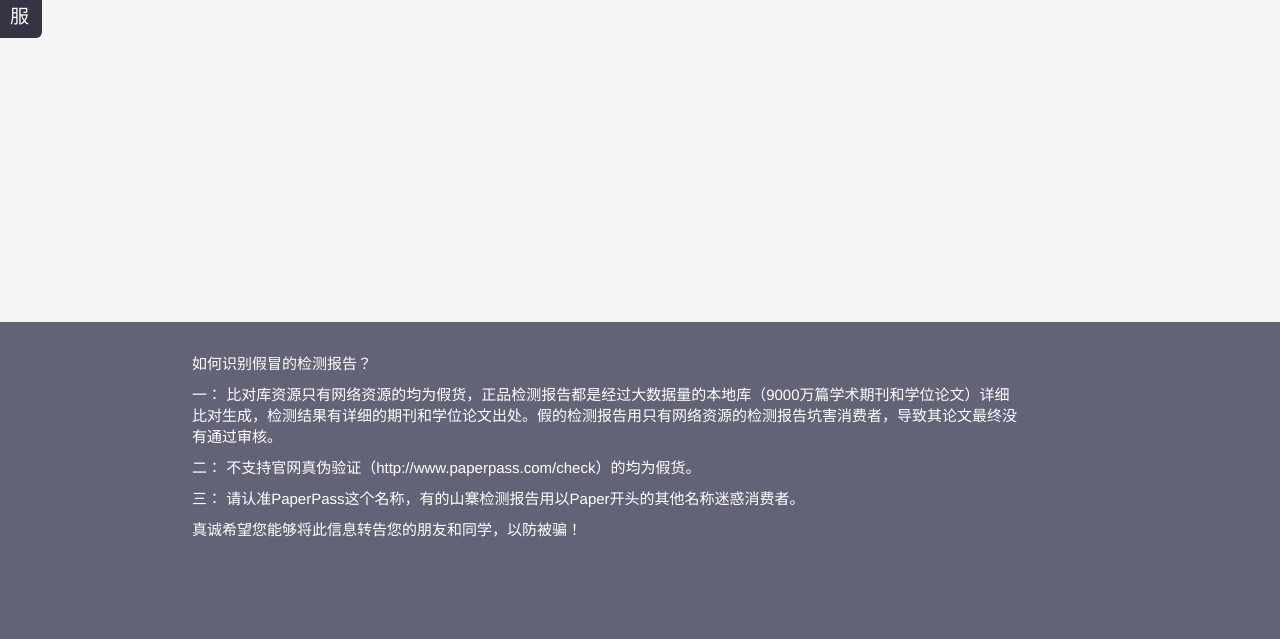
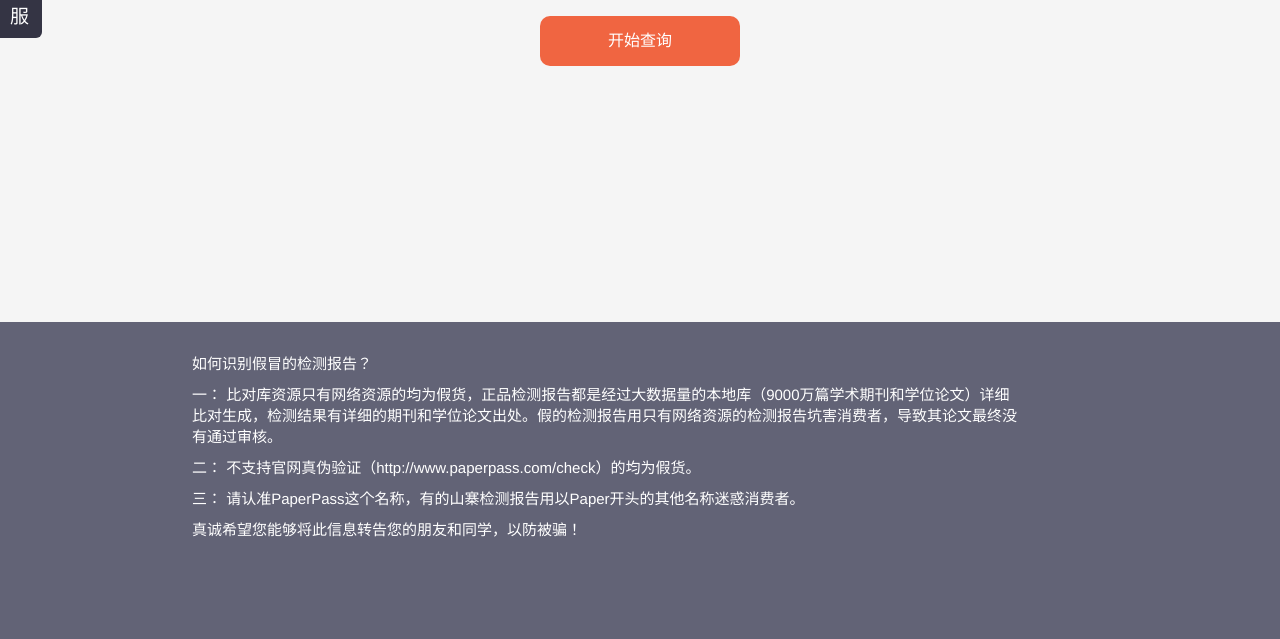
Before and after one commit to great123456/web-paper, a website: page query.html in a window 1280 px wide. Shown: the part 250-889 px from the top of the page. Drawn offline with Linux system fonts and the light colour scheme.

Commit message:
真伪查询

```diff
--- a/query.html
+++ b/query.html
@@ -39,6 +39,19 @@
     }
     .query-title{
     	font-size: 30px
+    }
+    .query-btn{
+      width: 200px;
+      height: 50px;
+      border-radius: 10px;
+      color: #ffffff;
+      line-height: 50px;
+      text-align: center;
+      font-size: 16px;
+      margin-top: 50px;
+      display: inline-block;
+      background: #f06541;
+      cursor: pointer;
     }
     .query-bottom{
     	width: 100%;
```
